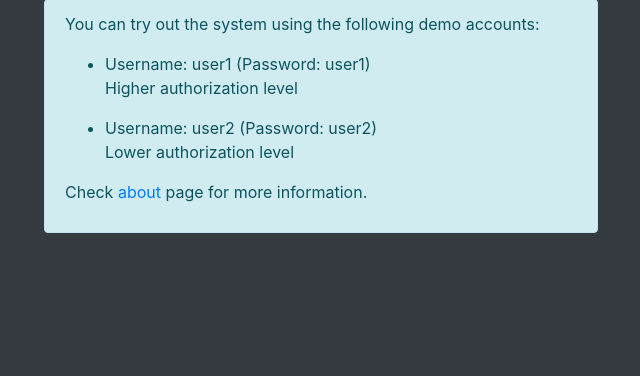
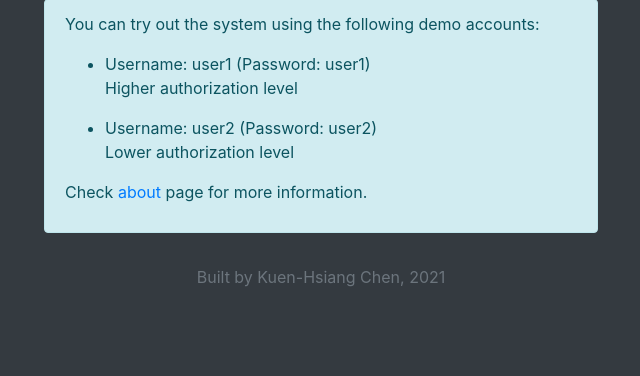
Before and after one commit to quentin-tw/emis, a Flask app: page /login in a window 1280 px wide. Shown: the part 395-771 px from the top of the page, without its empty margins (319-959 px from the left). Run offline with Flask 2, Linux system fonts and the light colour scheme; some libraries are stand-ins or nearby versions.

Commit message:
add built by info

```diff
--- a/emis_app/templates/about.html
+++ b/emis_app/templates/about.html
@@ -40,7 +40,7 @@
     that the dashboard for user1 and user2 contains different information.
 </p>
 <p class="text-justify text-secondary mt-5">
-    Build by Kuen-Hsiang Chen, 2021
+    Built by Kuen-Hsiang Chen, 2021
 </p>
 
 </div>
--- a/emis_app/templates/login.html
+++ b/emis_app/templates/login.html
@@ -54,6 +54,11 @@
 
         </div>
     </div>
+    <div class="row justify-content-center mt-3">
+    <p class="text-justify text-secondary">
+        Built by Kuen-Hsiang Chen, 2021
+    </p>
+    </div>
 </div>
 
 {% endblock %}
```
